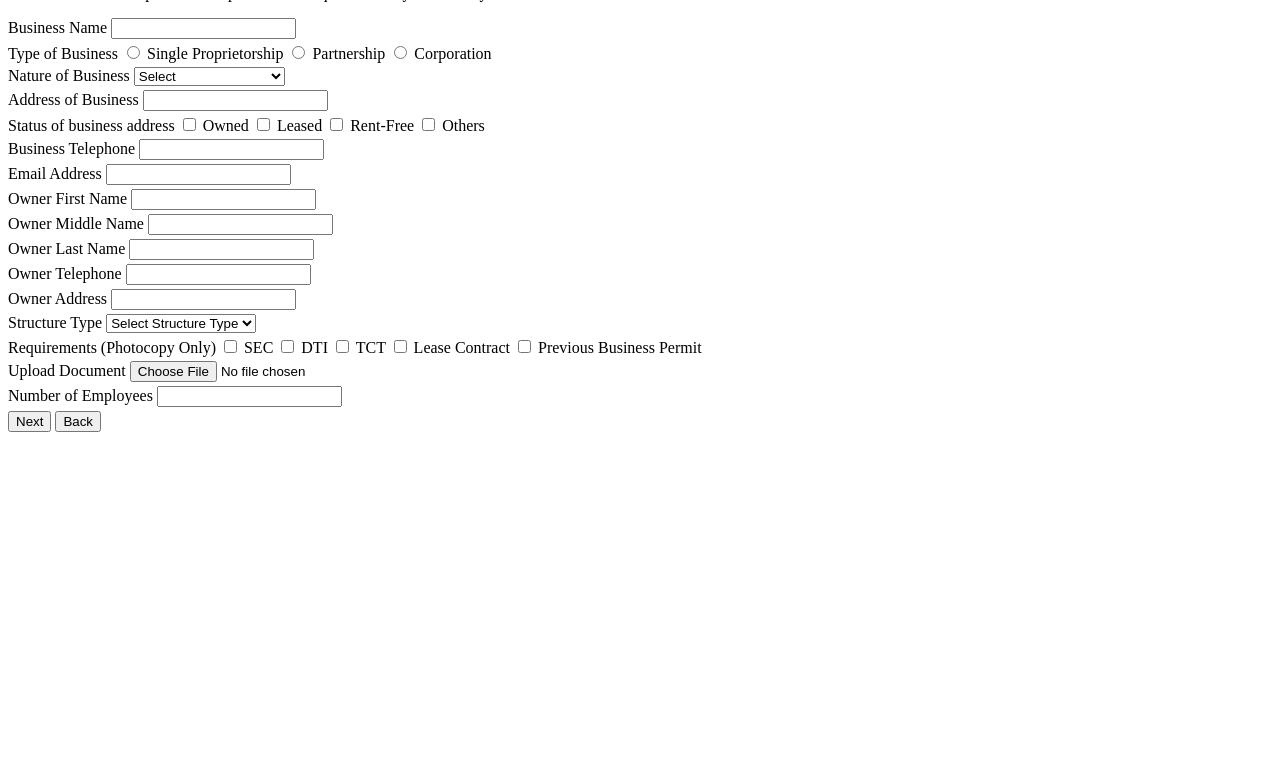
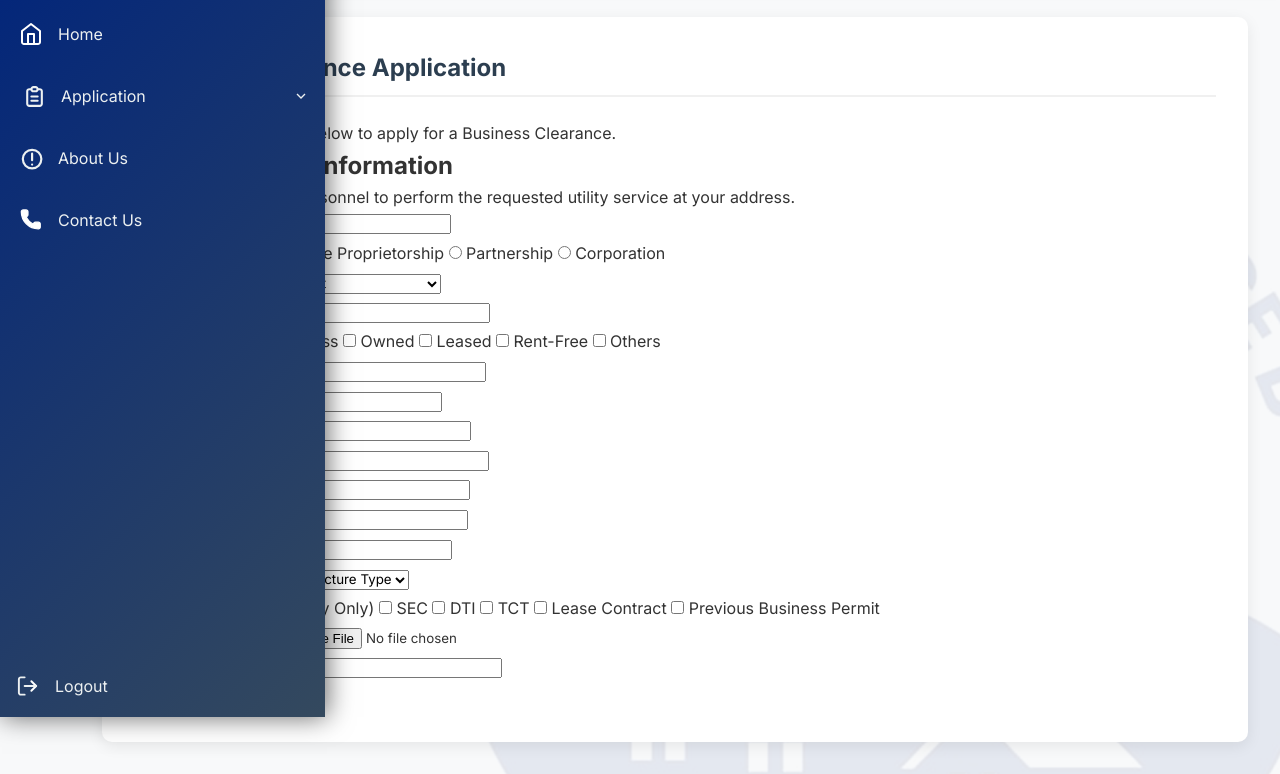
Before and after one commit to itbarangaybrb/Banwa, a PHP site: page /pages/resident/business_app.php in a window 1280 px wide. Shown: the part 83-857 px from the top of the page. Before the commit the page ends 515 px from the top, so only its background shows below. Run offline with PHP 8.4, Linux system fonts and the light colour scheme; some libraries are stand-ins or nearby versions.

Commit message:
apply layout for the business application form

```diff
--- a/client/pages/resident/business_app.php
+++ b/client/pages/resident/business_app.php
@@ -10,8 +10,16 @@
 </head>
 <!-- Remember to make it the same with the Staff Side For Application Creation Part
      as well as the connection to the DB -->
+<?php
+$page_title = "Home";
+include '_layout/nav.php';
+?>
 <body>
     <main>
+         <div class="content_wrapper">
+    <div class="content-section active" id="default">
+        <h2>Business Clearance Application</h2>
+        <p>Please fill out the form below to apply for a Business Clearance.</p>
         <section class="sections">
             <div class="containers">
 
@@ -225,8 +233,9 @@
             </div>
         </section>
     </main>
+    </div>
 
 </body>
 <script src="../../scripts/resident/business_app.js"></script>
-
 </html>
+<?php include '_layout/end.php'; ?>
--- a/client/scripts/business_staff/business_handler.php
+++ b/client/scripts/business_staff/business_handler.php
@@ -16,7 +16,7 @@
 define('DB_PORT', '5432');
 define('DB_NAME', 'capstone');
 define('DB_USER', 'postgres');
-define('DB_PASS', '$Xz_11182025');
+define('DB_PASS', '080702');
 
 header('Content-Type: application/json');
 header('Access-Control-Allow-Origin: *');
```
